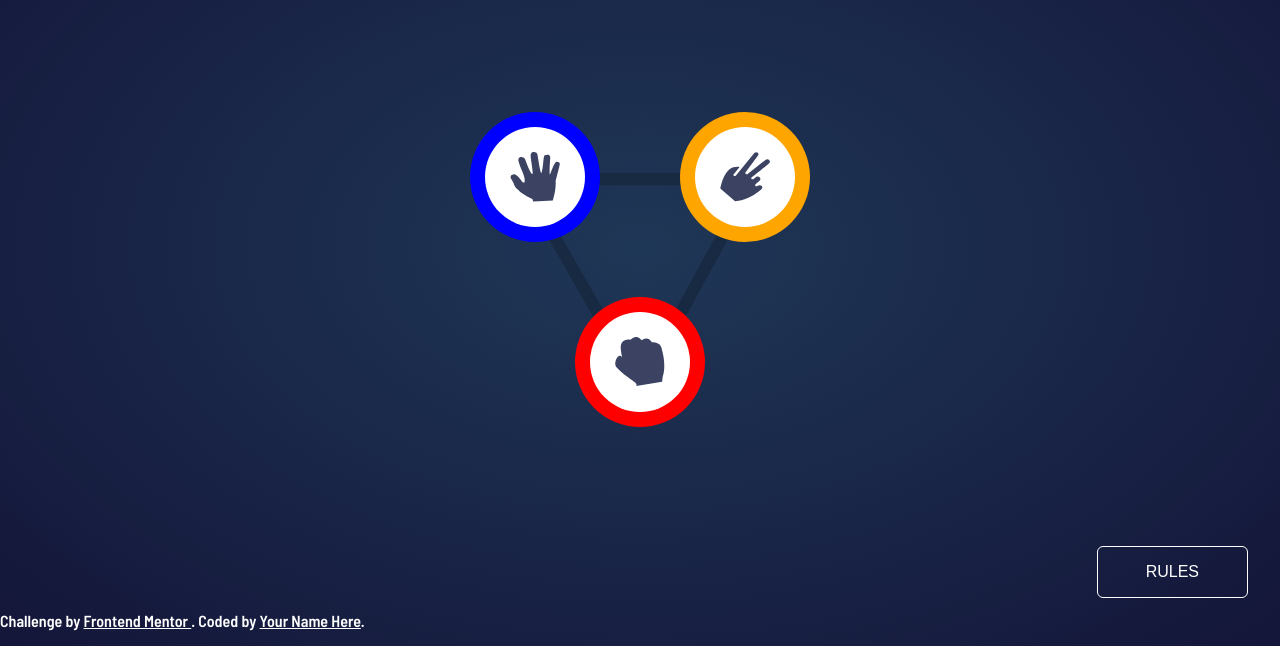
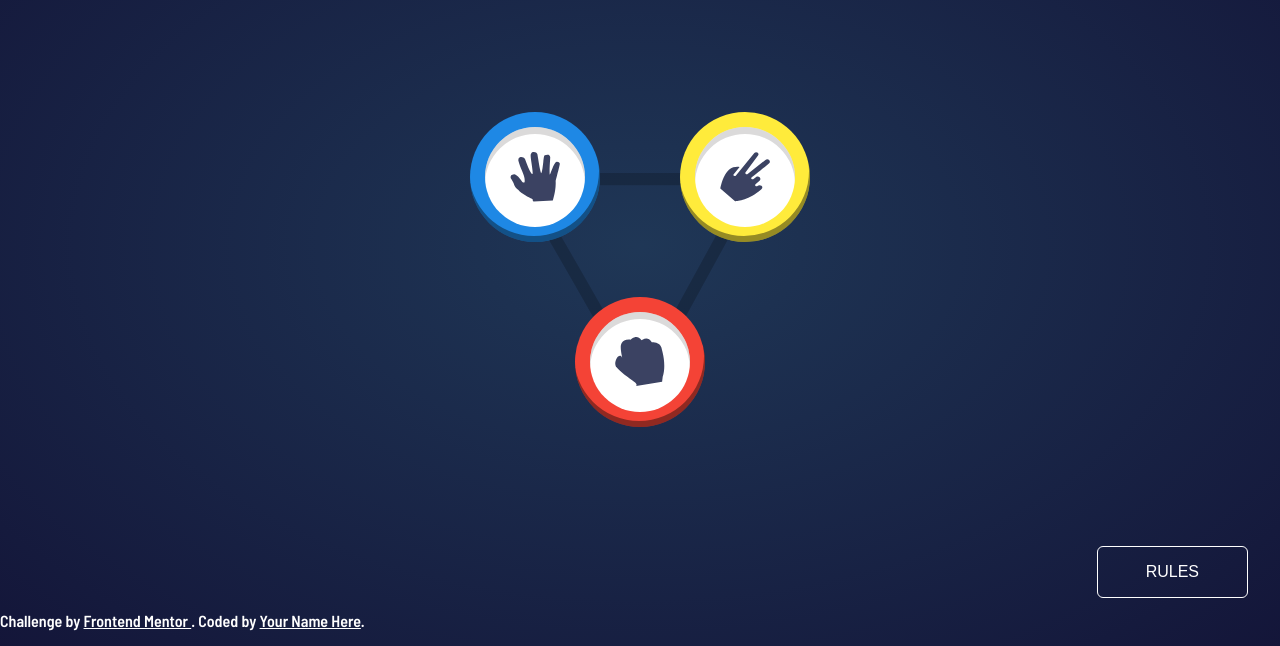
Before and after one commit to tomzacchia/rock-paper-scissors, a website built with webpack: page src/index.html in a window 1280 px wide. Shown: the part 154-800 px from the top of the page. Built offline with nearby package versions, Linux system fonts and the light colour scheme.

Commit message:
Add inset box-shadow to choices

```diff
--- a/src/scss/_game-board.scss
+++ b/src/scss/_game-board.scss
@@ -34,6 +34,7 @@ $choice-container-padding: 15px;
   border-radius: 50%;
   position: absolute;
   transition: all 1s ease-in-out;
+  box-shadow: inset -1px -6px 0px 0px #0606066b;
 
   &:hover {
     cursor: pointer;
@@ -44,21 +45,21 @@ $choice-container-padding: 15px;
   top: 25px;
   left: 50%;
   margin-left: -170px;
-  background-color: blue;
+  background-color: #1e88e5;
 }
 
 .scissors {
   top: 25px;
   left: 50%;
   margin-left: 40px;
-  background-color: orange;
+  background-color: #ffeb3b;
 }
 
 .rock {
   top: 210px;
   left: 50%;
   margin-left: -(($choice-container-padding * 2) + $choice-white-bg-diameter) /2;
-  background-color: red;
+  background-color: #f44336;
 }
 
 .choice-white-bg {
@@ -67,6 +68,7 @@ $choice-container-padding: 15px;
   height: $choice-white-bg-diameter;
   border-radius: 50%;
   background-color: white;
+  box-shadow: inset 0px 7px 0px 0px #a9a6a66b;
 
   &:hover {
     cursor: pointer;
```
